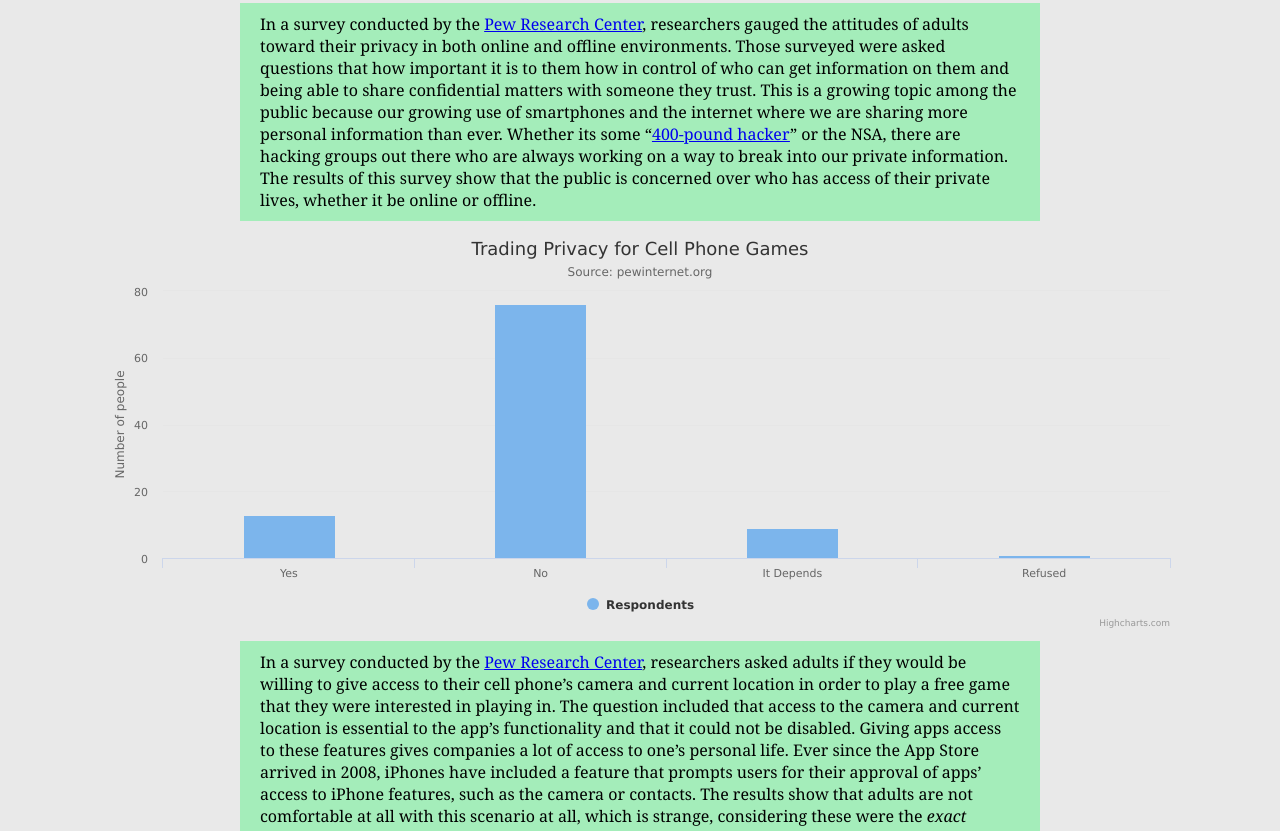
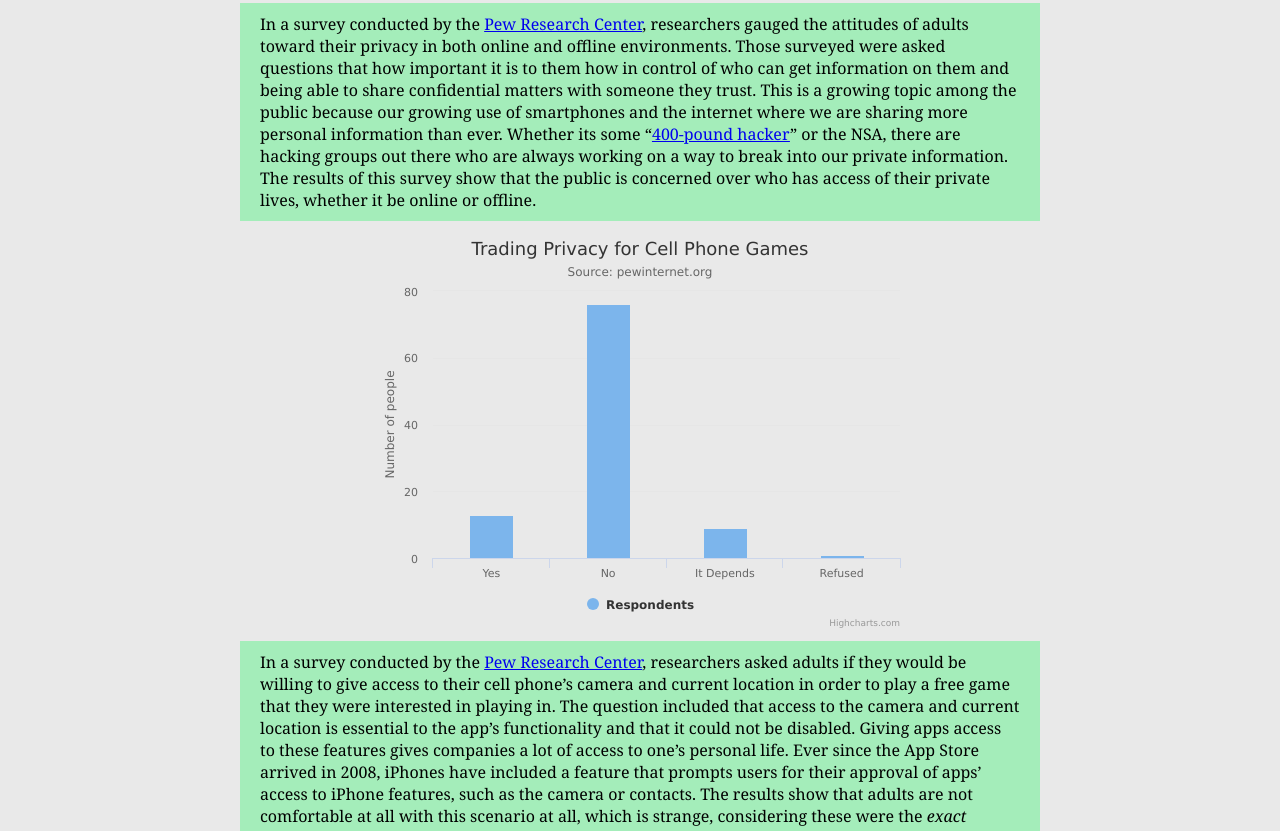
Before and after one commit to zuckerco/highcharts-assignment-8, a plain HTML site: page index.html in a window 1280 px wide. Shown: the part 536-1367 px from the top of the page. Drawn offline with nearby package versions, Linux system fonts and the light colour scheme.

Commit message:
Last commit, promise.

```diff
--- a/index.html
+++ b/index.html
@@ -73,7 +73,7 @@
 		there are hacking groups out there who are always working on a way to break into our private information. The results of this survey show that the public is concerned over who has access of their private lives,
 		 whether it be online or offline. </p>
 
-<div id="second" style="width:100%; height:400px;">
+<div id="second" style="height:400px;">
 
 <script>
 $(function () {
--- a/styles/main.css
+++ b/styles/main.css
@@ -16,6 +16,10 @@ body {
   margin: 10px 100px;
   background-color: #E9E9E9;
 }
+#second {
+  width:50%;
+  margin: auto;
+}
 .highcharts-background {
 	fill: #E9E9E9;
 }
```
